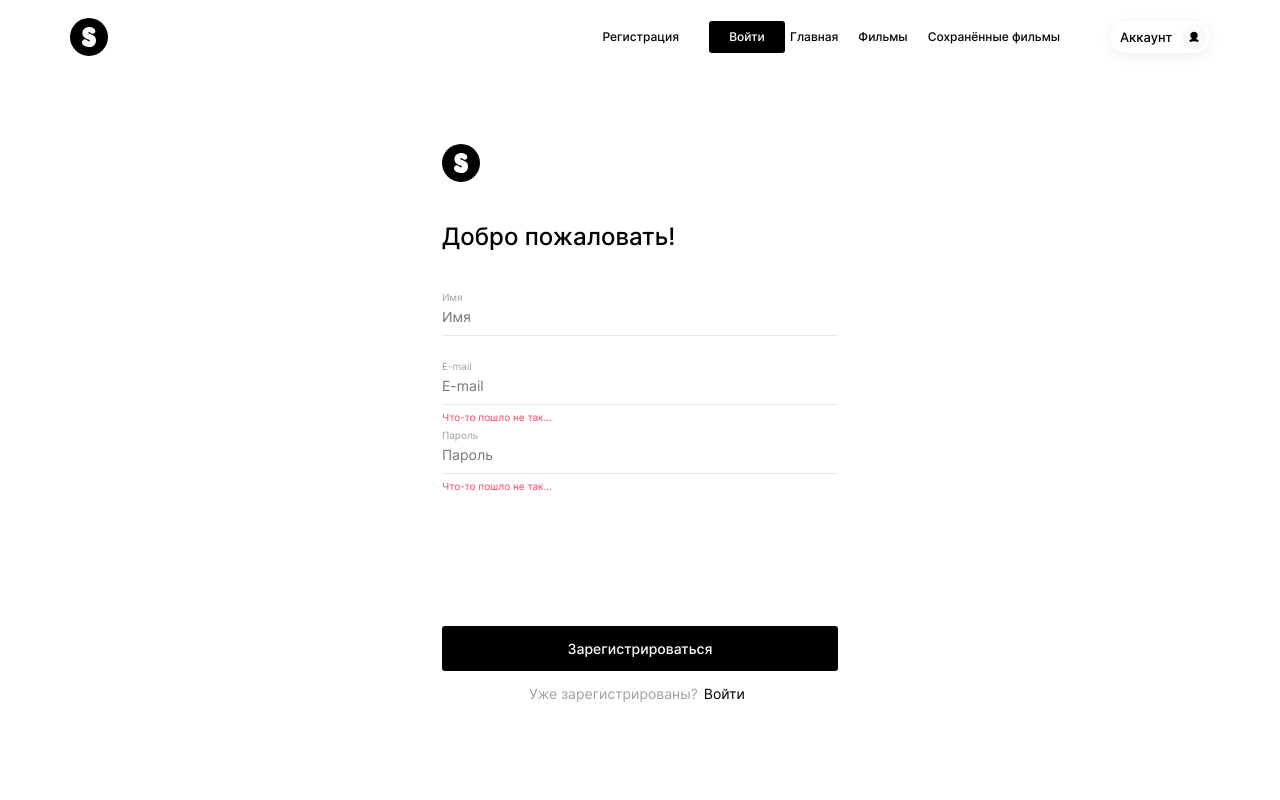
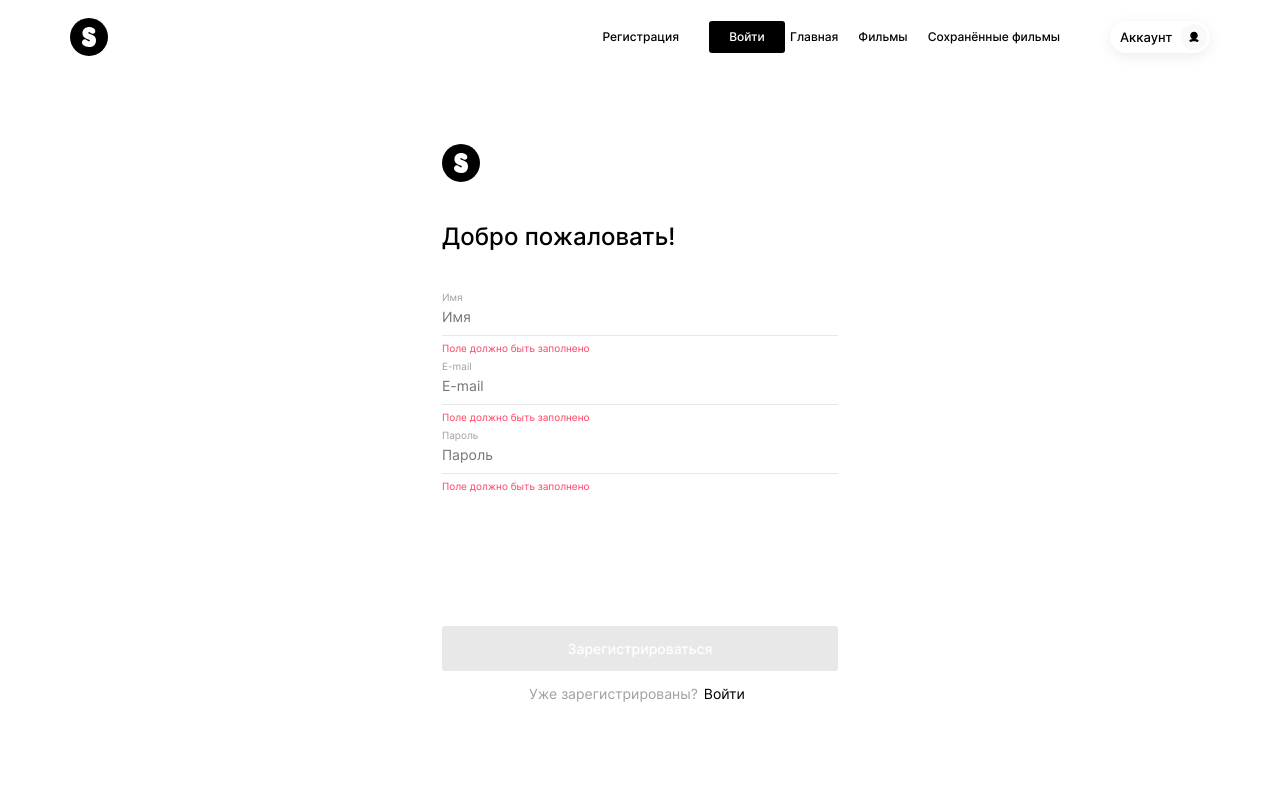
Before and after one commit to AmoryMeow/movies-explorer-frontend, a React (Create React App) app: page /signup in a window 1280 px wide. Shown: the top 800 px of the page. Built offline with nearby package versions, Linux system fonts and the light colour scheme.

Commit message:
feat: Register - form validation

```diff
--- a/package.json
+++ b/package.json
@@ -8,6 +8,7 @@
     "react-dom": "^17.0.1",
     "react-router-dom": "^5.2.0",
     "react-scripts": "4.0.2",
+    "validator": "^13.5.2",
     "web-vitals": "^1.1.0"
   },
   "scripts": {
--- a/src/components/AuthForm/AuthForm.css
+++ b/src/components/AuthForm/AuthForm.css
@@ -33,6 +33,10 @@
 
 .form__submit:hover {
   opacity: .8;
+}
+
+.form__submit_disabled {
+  background-color: #E8E8E8;
 }
 
 .form__text {
--- a/src/components/AuthForm/AuthForm.js
+++ b/src/components/AuthForm/AuthForm.js
@@ -1,15 +1,16 @@
 import { NavLink } from 'react-router-dom';
 import './AuthForm.css';
 
-function AuthForm({name, submitText, linkText, link, linkSubText,...props}) {
+function AuthForm({name, submitText, linkText, link, linkSubText, isSubmitDisabled, handleOnSubmit,...props}) {
   return (
 
-    <form className="form" action="post" name={name} noValidate>
+    <form className="form" action="post" name={name} noValidate onSubmit={handleOnSubmit}>
       {
         props.children
       }
       <div className="form__footer">
-        <button className="form__submit">{submitText}</button>
+        <button className={`form__submit ${isSubmitDisabled && 'form__submit_disabled'}`}
+          disabled={isSubmitDisabled}>{submitText}</button>
         <p className="form__text">{linkSubText}
           <NavLink className="form__link" to={link}>{linkText}</NavLink>
         </p>
--- a/src/components/FilterCheckbox/FilterCheckbox.js
+++ b/src/components/FilterCheckbox/FilterCheckbox.js
@@ -5,7 +5,7 @@ function FilterCheckbox() {
 
     <div className="checkbox">
       <input type="checkbox" value="None" id="filter" name="check" className="checkbox__input" />
-      <label for="filter" className="checkbox__label"></label>
+      <label htmlFor="filter" className="checkbox__label"></label>
     </div>
 
   );
--- a/src/components/Input/Input.js
+++ b/src/components/Input/Input.js
@@ -1,11 +1,12 @@
 import './Input.css';
 
-function Input({id, name, type = "text", placeholder, errorText, minLength, maxLength}) {
+function Input({id, name, type = "text", placeholder, errorText, minLength, maxLength, onChange}) {
   return (
     <article className="input">
-      <label className="input__label" for={id}>{placeholder}</label>
+      <label className="input__label" htmlFor={id}>{placeholder}</label>
       <input className={`input__field ${errorText && 'input__field_error'}`} id={id} type={type} name={name}
-        placeholder={placeholder} required minLength={minLength} maxLength={maxLength}/>
+        placeholder={placeholder} required minLength={minLength} maxLength={maxLength}
+        onChange={onChange}/>
       <span className={`input__error ${errorText && 'input__error_visible'}`}>{errorText}</span>
     </article>
   )
--- a/src/components/Register/Register.js
+++ b/src/components/Register/Register.js
@@ -1,10 +1,75 @@
+import React from 'react';
 import './Register.css';
 import Input from '../Input/Input';
 import logo from '../../images/logo.svg';
 import { NavLink } from 'react-router-dom';
 import AuthForm from '../AuthForm/AuthForm';
 
+import { getErrorText, checkValid } from '../../utils/formValidator';
+
 function Register() {
+
+  const [formValues, setFormValues] = React.useState({
+    name: '',
+    email: '',
+    password: '',
+  });
+
+  function handleInputChange(evt) {
+    const { name, value } = evt.target;
+    setFormValues({
+      ...formValues,
+      [name] : value
+    });
+  }
+
+  /** валидация формы **/
+  const [errors, setErrors] = React.useState({
+    name: {
+      required: '',
+      minLength: '',
+      maxLength: '',
+    },
+    email: {
+      required: '',
+      minLength: '',
+      isEmail: '',
+    },
+    password: {
+      required: '',
+      minLength: '',
+    },
+  });
+
+  const [isSubmitDisabled, setIsSubmitDisabled] = React.useState(false);
+
+  React.useEffect(() => {
+    const { name, email, password } = formValues;
+
+    const nameValid = checkValid('name', name);
+    const emailValid = checkValid('email', email);
+    const passwordValid = checkValid('password', password);
+
+    setErrors({
+      name: nameValid,
+      email: emailValid,
+      password: passwordValid,
+    });
+
+    const isNameValid = Object.values(nameValid).every((item) => item === '');
+    const isEmailValid = Object.values(emailValid).every((item) => item === '');
+    const isPasswordValid = Object.values(passwordValid).every((item) => item === '');
+
+    setIsSubmitDisabled(!isNameValid || !isEmailValid || !isPasswordValid);
+
+  }, [formValues]);
+
+  /** действия формы **/
+  function handleOnSubmit(evt) {
+    evt.preventDefault();
+    console.log('formValues: ', formValues);
+  }
+
   return (
     <section className="register">
       <NavLink to="/" className="logo"><img src={logo} alt="Логотип"/></NavLink>
@@ -16,32 +81,37 @@ function Register() {
         linkText="Войти"
         linkSubText="Уже зарегистрированы?"
         link="/signin"
+        isSubmitDisabled={isSubmitDisabled}
+        handleOnSubmit={handleOnSubmit}
       >
         <Input
           id="name"
           name="name"
           type="text"
           placeholder="Имя"
-          errorText=""
+          errorText={getErrorText(errors.name)}
           minLength="2"
           maxLength="30"
+          onChange={handleInputChange}
         />
         <Input
           id="email"
           name="email"
           type="email"
           placeholder="E-mail"
-          errorText="Что-то пошло не так..."
+          errorText={getErrorText(errors.email)}
           minLength="5"
           maxLength="100"
+          onChange={handleInputChange}
         />
         <Input
           id="password"
           name="password"
           type="password"
           placeholder="Пароль"
-          errorText="Что-то пошло не так..."
+          errorText={getErrorText(errors.password)}
           minLength="5"
+          onChange={handleInputChange}
         />
       </AuthForm>
 
--- /dev/null
+++ b/src/utils/formValidator.js
@@ -0,0 +1,74 @@
+import validator from 'validator';
+
+const inputValidator = {
+  name: {
+    required: (value) => {
+      if (value === '') {
+        return 'Поле должно быть заполнено';
+      };
+      return '';
+    },
+    minLength: (value) => {
+      if (value.length < 2) {
+        return 'Длина поля должна быть более 2 символов';
+      };
+      return '';
+    },
+    maxLength: (value) => {
+      if (value.length > 30) {
+        return 'Длина поля должна быть не больше 30 символов'
+      };
+      return '';
+    },
+  },
+  email: {
+    required: (value) => {
+      if (value === '') {
+        return 'Поле должно быть заполнено';
+      };
+      return '';
+    },
+    minLength: (value) => {
+      if (value.length < 5) {
+        return 'Длина поля должна быть более 5 символов';
+      };
+      return '';
+    },
+    isEmail: (value) => {
+      if (!validator.isEmail(value)) {
+        return 'Некорректный email';
+      };
+      return '';
+    },
+  },
+  password: {
+    required: (value) => {
+      if (value === '') {
+        return 'Поле должно быть заполнено';
+      };
+      return '';
+    },
+    minLength: (value) => {
+      if (value.length < 5) {
+        return 'Длина поля должна быть более 5 символов';
+      };
+      return '';
+    },
+  },
+};
+
+const getErrorText = (error) => {
+  const field = Object.keys(error).find((item) => {
+    return error[item] !== '';
+  })
+  return error[field];
+}
+
+const checkValid = (name, value) => {
+  return Object.keys(inputValidator[name]).map((key) => {
+    const result = inputValidator[name][key](value);
+    return { [key] : result }
+  }).reduce((pr,item) => ({...pr, ...item}),{});
+}
+
+export {inputValidator, getErrorText, checkValid};
```
Also changed, not shown: src/utils/MainApi.js (added), src/utils/MoviesApi.js (added), 1 other file (tests, documents, lock files or other folders).
